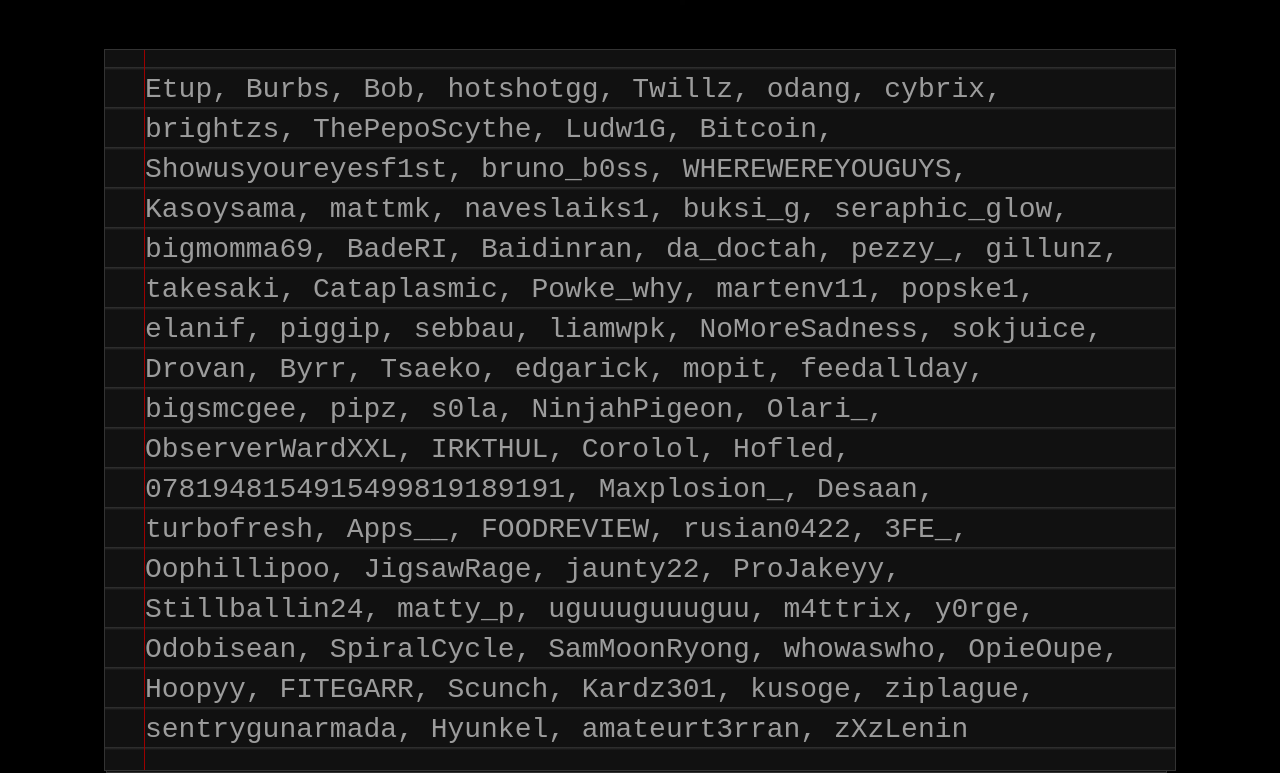
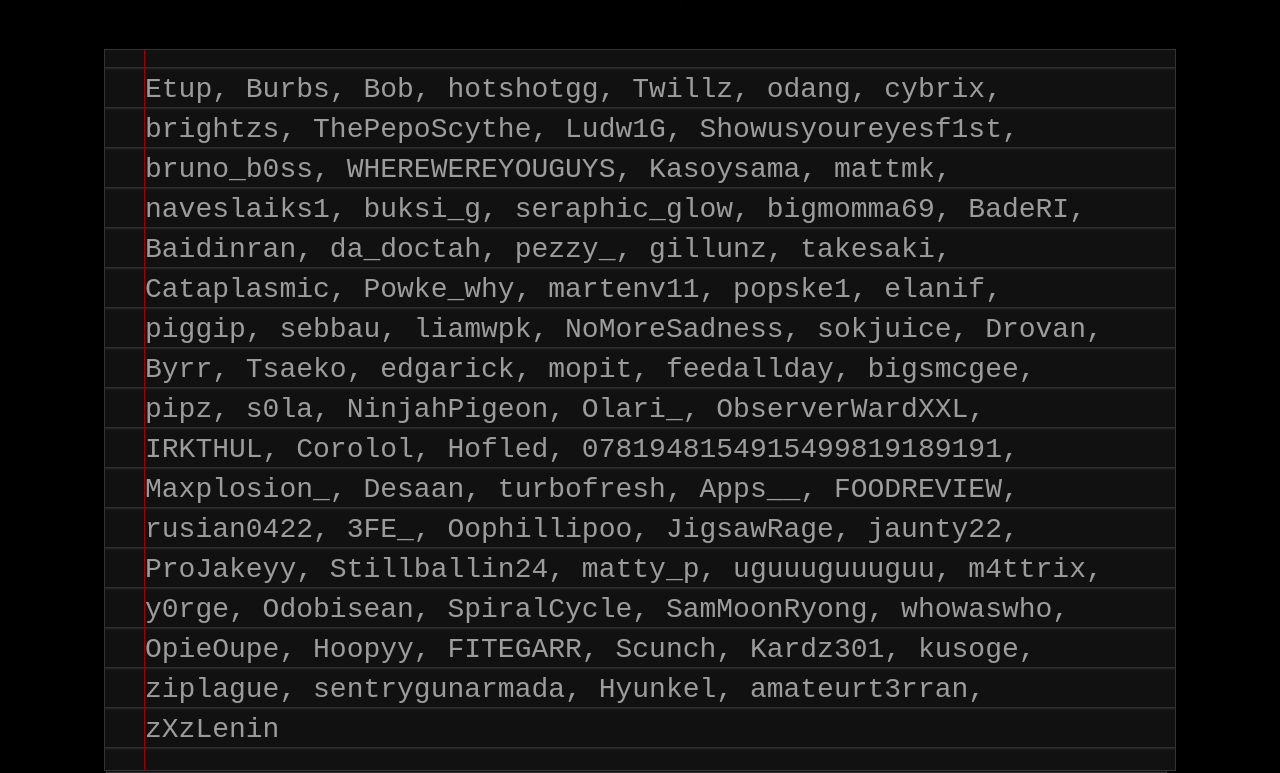
Before and after one commit to ww9/tasty, a plain HTML site: page index.html in a window 1280 px wide. Shown: the part 495-1268 px from the top of the page. Drawn offline with Linux system fonts and the light colour scheme.

Commit message:
Update index.html
Removed Bitcoin

```diff
--- a/index.html
+++ b/index.html
@@ -82,7 +82,7 @@
 	<div class="wrapper">
 		<img class="banner" src="bg.png" />
 		<div class="paper" contenteditable="true">
-Etup, Burbs, Bob, hotshotgg, Twillz, odang, cybrix, brightzs, ThePepoScythe, Ludw1G, Bitcoin, Showusyoureyesf1st, bruno_b0ss, WHEREWEREYOUGUYS, Kasoysama, mattmk, naveslaiks1, buksi_g, seraphic_glow, bigmomma69, BadeRI, Baidinran, da_doctah, pezzy_, gillunz, takesaki, Cataplasmic, Powke_why, martenv11, popske1, elanif, piggip, sebbau, liamwpk, NoMoreSadness, sokjuice, Drovan, Byrr, Tsaeko, edgarick, mopit, feedallday, bigsmcgee, pipz, s0la, NinjahPigeon, Olari_, ObserverWardXXL, IRKTHUL, Corolol, Hofled, 0781948154915499819189191, Maxplosion_, Desaan, turbofresh, Apps__, FOODREVIEW, rusian0422, 3FE_, Oophillipoo, JigsawRage, jaunty22, ProJakeyy, Stillballin24, matty_p, uguuuguuuguu, m4ttrix, y0rge, Odobisean, SpiralCycle, SamMoonRyong, whowaswho, OpieOupe, Hoopyy, FITEGARR, Scunch,
+Etup, Burbs, Bob, hotshotgg, Twillz, odang, cybrix, brightzs, ThePepoScythe, Ludw1G, Showusyoureyesf1st, bruno_b0ss, WHEREWEREYOUGUYS, Kasoysama, mattmk, naveslaiks1, buksi_g, seraphic_glow, bigmomma69, BadeRI, Baidinran, da_doctah, pezzy_, gillunz, takesaki, Cataplasmic, Powke_why, martenv11, popske1, elanif, piggip, sebbau, liamwpk, NoMoreSadness, sokjuice, Drovan, Byrr, Tsaeko, edgarick, mopit, feedallday, bigsmcgee, pipz, s0la, NinjahPigeon, Olari_, ObserverWardXXL, IRKTHUL, Corolol, Hofled, 0781948154915499819189191, Maxplosion_, Desaan, turbofresh, Apps__, FOODREVIEW, rusian0422, 3FE_, Oophillipoo, JigsawRage, jaunty22, ProJakeyy, Stillballin24, matty_p, uguuuguuuguu, m4ttrix, y0rge, Odobisean, SpiralCycle, SamMoonRyong, whowaswho, OpieOupe, Hoopyy, FITEGARR, Scunch,
 Kardz301, kusoge, ziplague, sentrygunarmada, Hyunkel, amateurt3rran, zXzLenin</div>
 	</div>
 </body>
```
